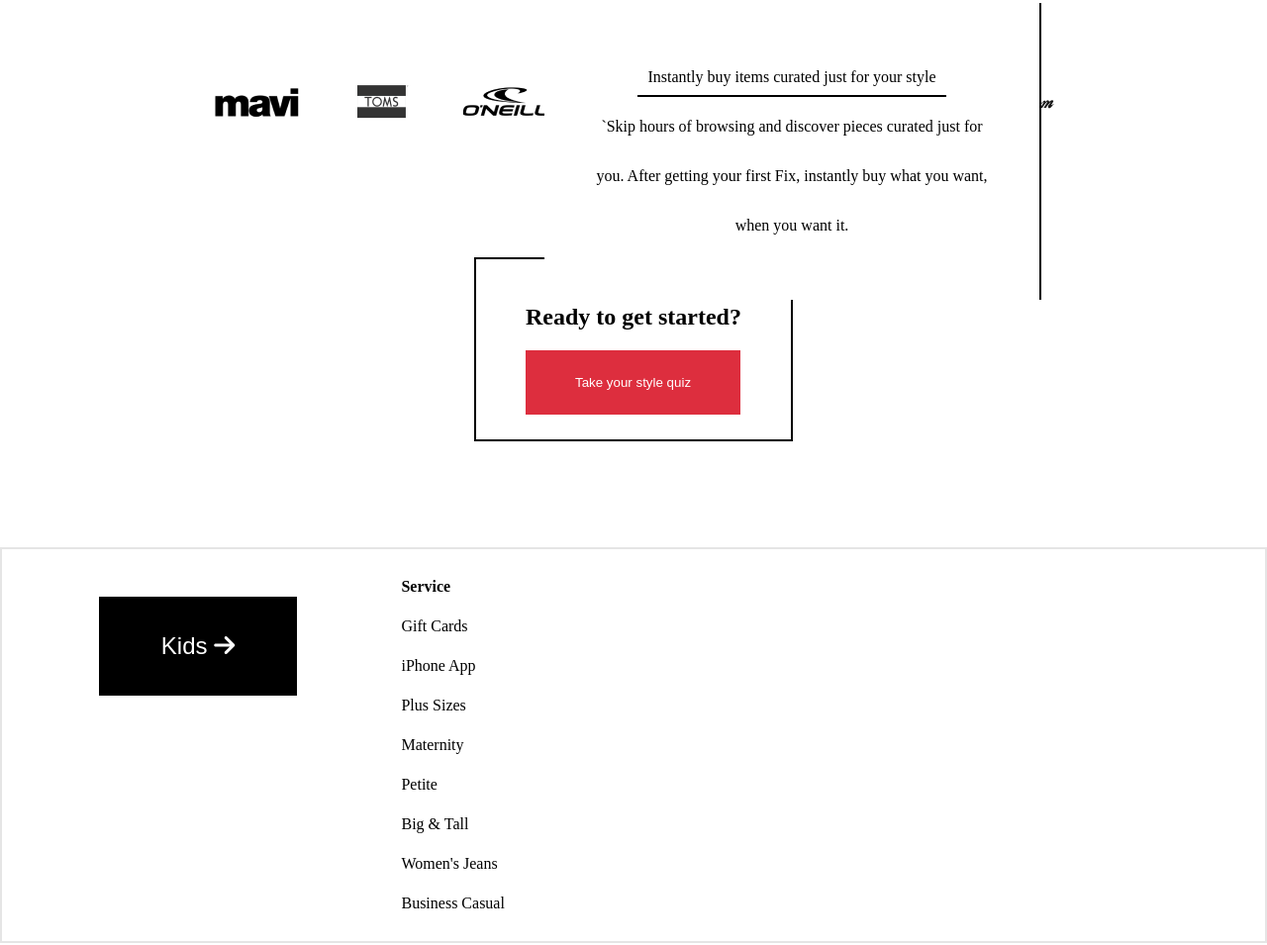
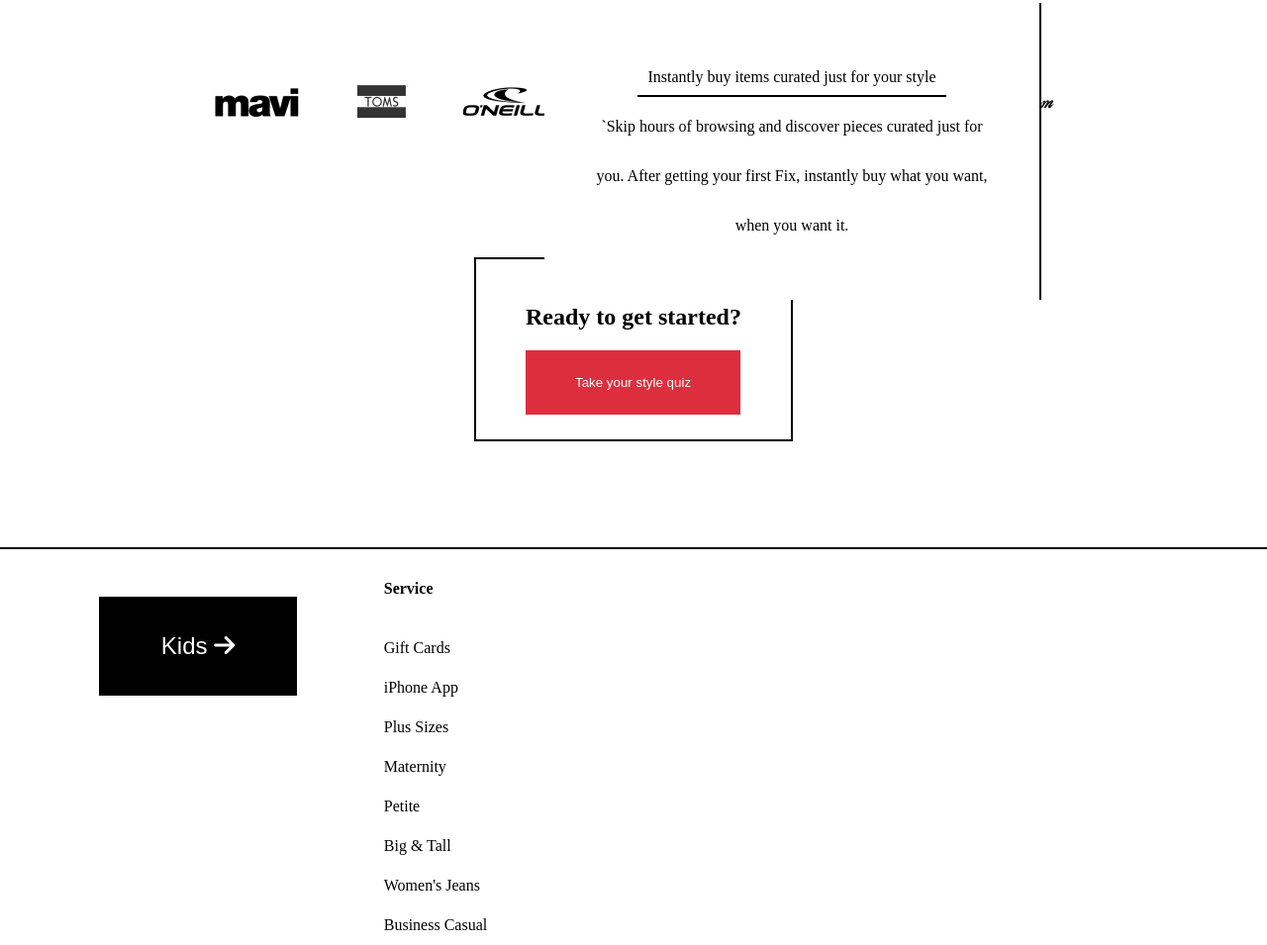
Before and after one commit to DBaker34/Sitch-Fix-Homepage, a plain HTML site: page index.html in a window 1280 px wide. Shown: the part 3147-4102 px from the top of the page at 99% size. Drawn offline with nearby package versions, Linux system fonts and the light colour scheme.

Commit message:
Update stitchfix.css

```diff
--- a/css/stitchfix.css
+++ b/css/stitchfix.css
@@ -327,15 +327,17 @@ main {
 
 footer {
   grid-area: 3 / 1 / 3 / -1;
-  border: 2px solid #e5e5e5;
+  border-top: 2px solid #000;
   display: grid;
-  grid-template-columns: repeat(7, 1fr); }
+  grid-template-columns: 1fr repeat(3, 200px) 1fr; }
   footer ul {
     list-style-type: none;
-    margin: auto;
+    margin: 20px auto auto auto;
     padding: 0;
     line-height: 40px; }
   footer #column-1 {
+    grid-area: 1 / 2 / 1 / 2; }
+  footer #column-2 {
     grid-area: 1 / 3 / 1 / 3; }
 
 /*# sourceMappingURL=stitchfix.css.map */
```
